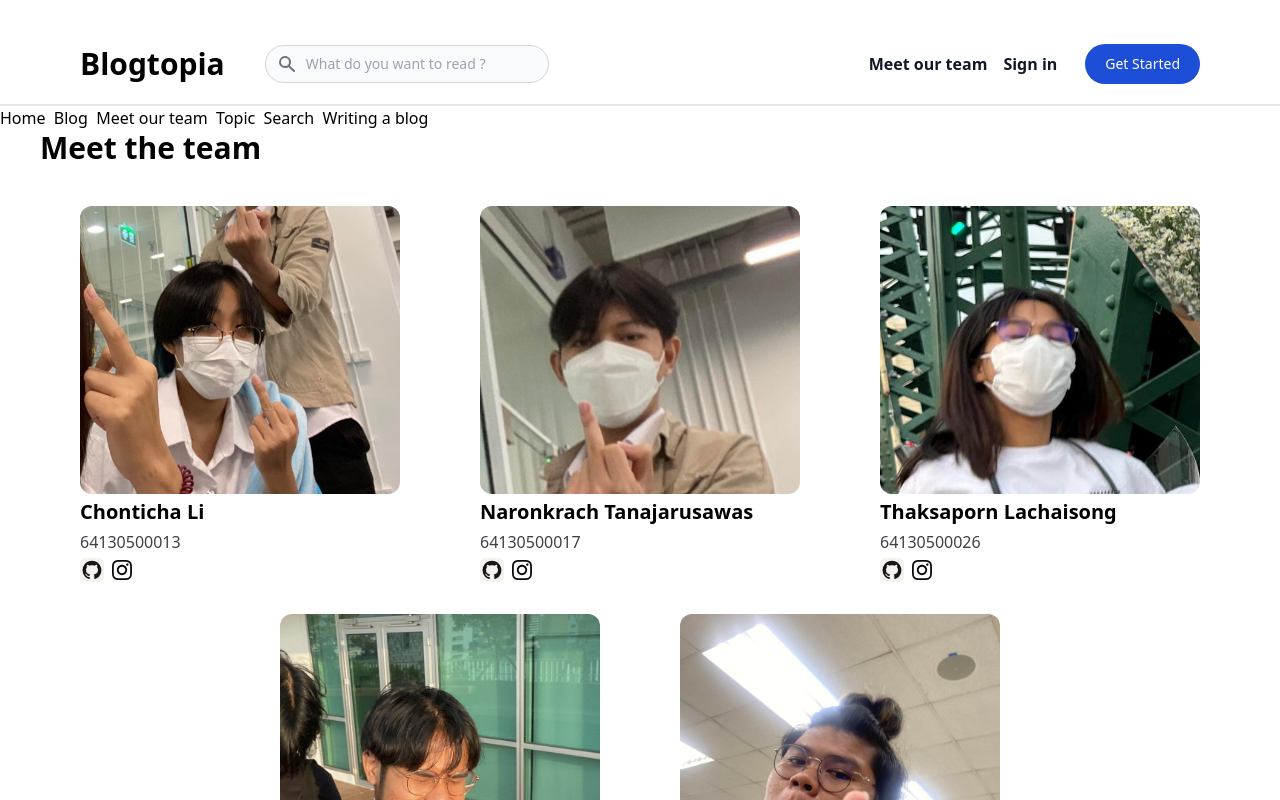
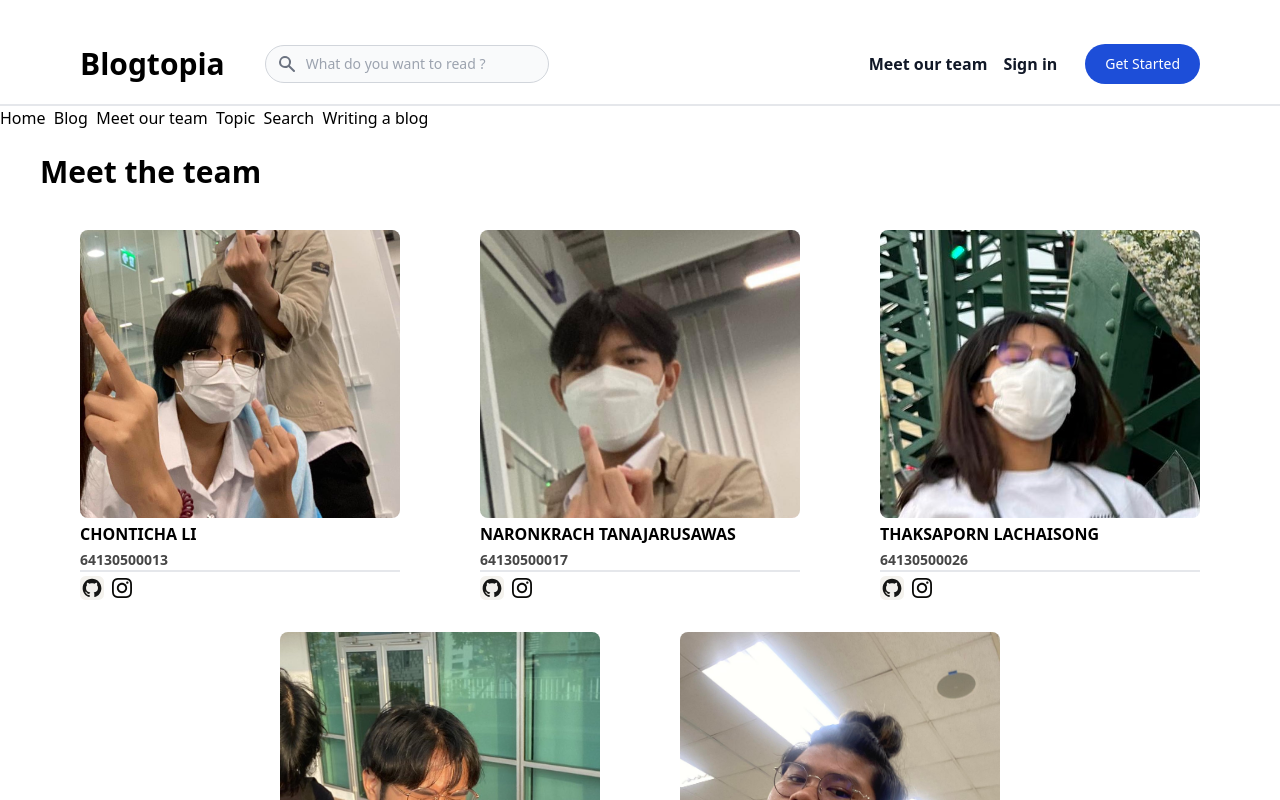
Before and after one commit to Lostjerome/PROJECT2-SEC-1-BLOGTOPIA, a Vue app: page /our-team in a window 1280 px wide. Shown: the top 800 px of the page. Built offline with nearby package versions, Linux system fonts and the light colour scheme.

Commit message:
:lipstack Update some UI

```diff
--- a/src/components/Members.vue
+++ b/src/components/Members.vue
@@ -25,12 +25,13 @@ const props = defineProps({
 </script>
 
 <template>
+    <div class="space-y-1">
         <img :src="image"
-        class="flex object-cover h-72 w-80 rounded-xl" />
-    <div class="text-xl font-semibold">
+            class="flex object-cover h-72 w-80 rounded-lg" />
+        <div class="text-base font-semibold uppercase">
             {{ name }}
         </div>
-    <div class="text-zinc-700">
+        <div class="text-sm font-semibold text-[#000000b9] border-b-2">
             {{ studentId }}
         </div>
         <div class="flex place-items-center gap-2">
@@ -40,6 +41,8 @@ const props = defineProps({
             <a :href="instagramUrl" target="_blank">
                 <instaLogo class="text-xl" />
             </a>
+
+        </div>
     </div>
 </template>
 
--- a/src/views/OurTeam.vue
+++ b/src/views/OurTeam.vue
@@ -8,7 +8,7 @@ console.log(getMember());
 </script>
 <template>
     <div class="flex flex-col max-w-7xl min-w-fit m-auto">
-    <div class="text-3xl font-bold ml-10">Meet the team</div>
+        <div class="text-3xl font-bold ml-10 mt-6">Meet the team</div>
         <div class="flex flex-wrap justify-center gap-y-8 my-10">
         <div
             v-for="(person, index) in members"
```
Lines whose indentation alone changed are shown as unchanged.
